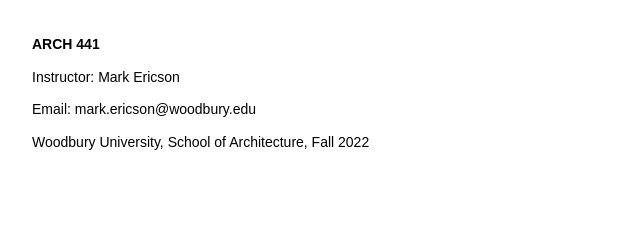
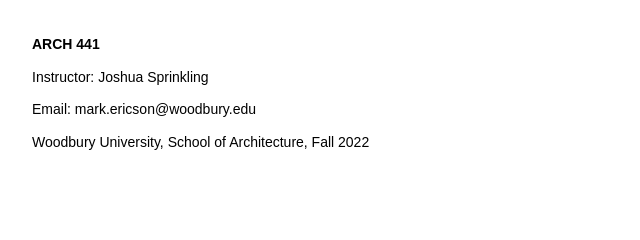
Before and after one commit to StudioPublic/Arch_402, a plain HTML site: page index.html in a window 1280 px wide. Shown: the part 534-774 px from the top of the page, 128-768 px from the left. Drawn offline with Linux system fonts and the light colour scheme; a web font is replaced by a local one.

Commit message:
Update index.html

```diff
--- a/index.html
+++ b/index.html
@@ -42,7 +42,7 @@
     <br>
     <br>
     <h4><strong>ARCH 441</strong></h4>
-    <h4>Instructor: Mark Ericson </h4>
+    <h4>Instructor: Joshua Sprinkling </h4>
     <h4>Email: mark.ericson@woodbury.edu</h4>
     <h4>Woodbury University, School of Architecture, Fall 2022</h4>
 
```
